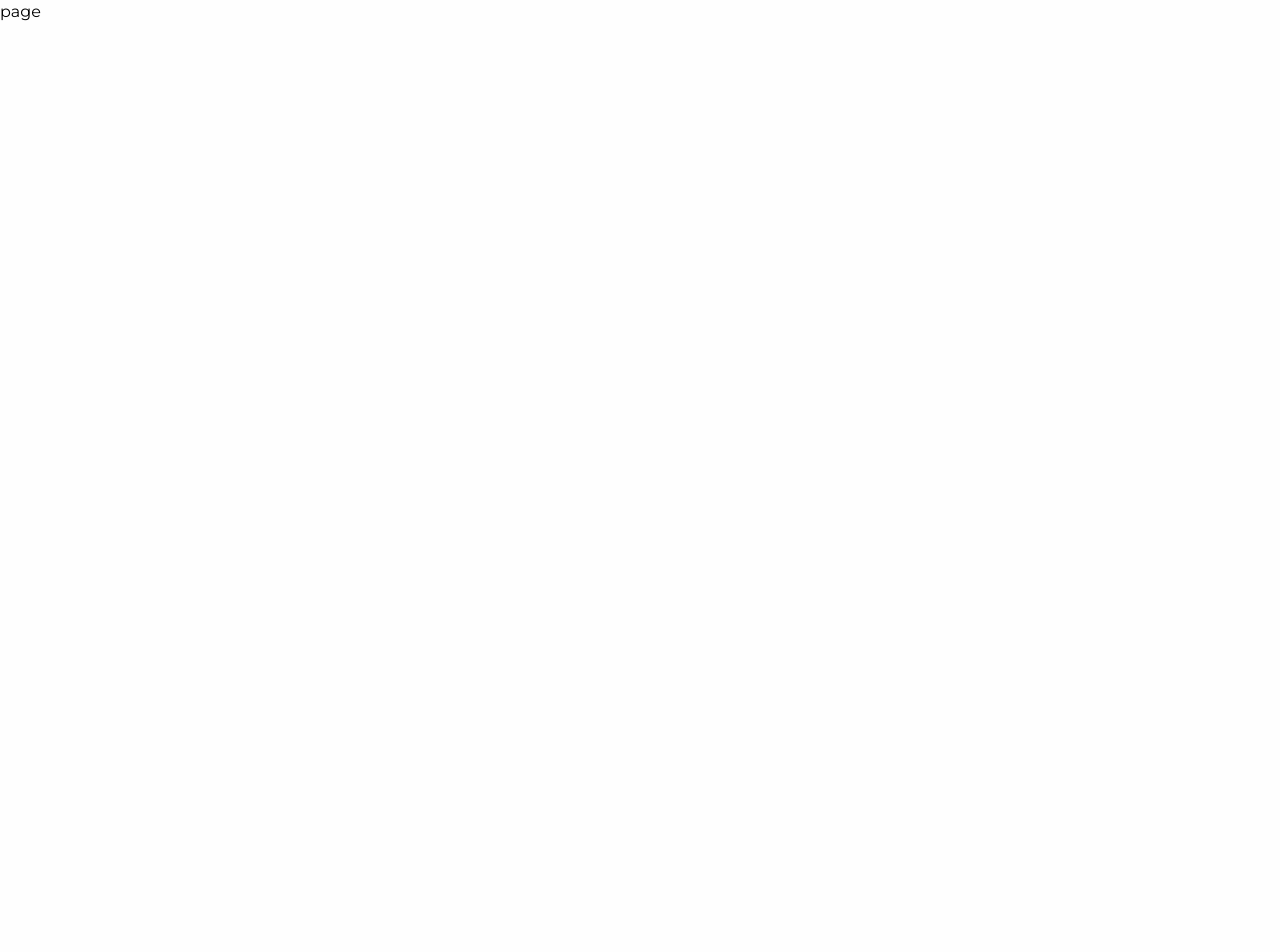
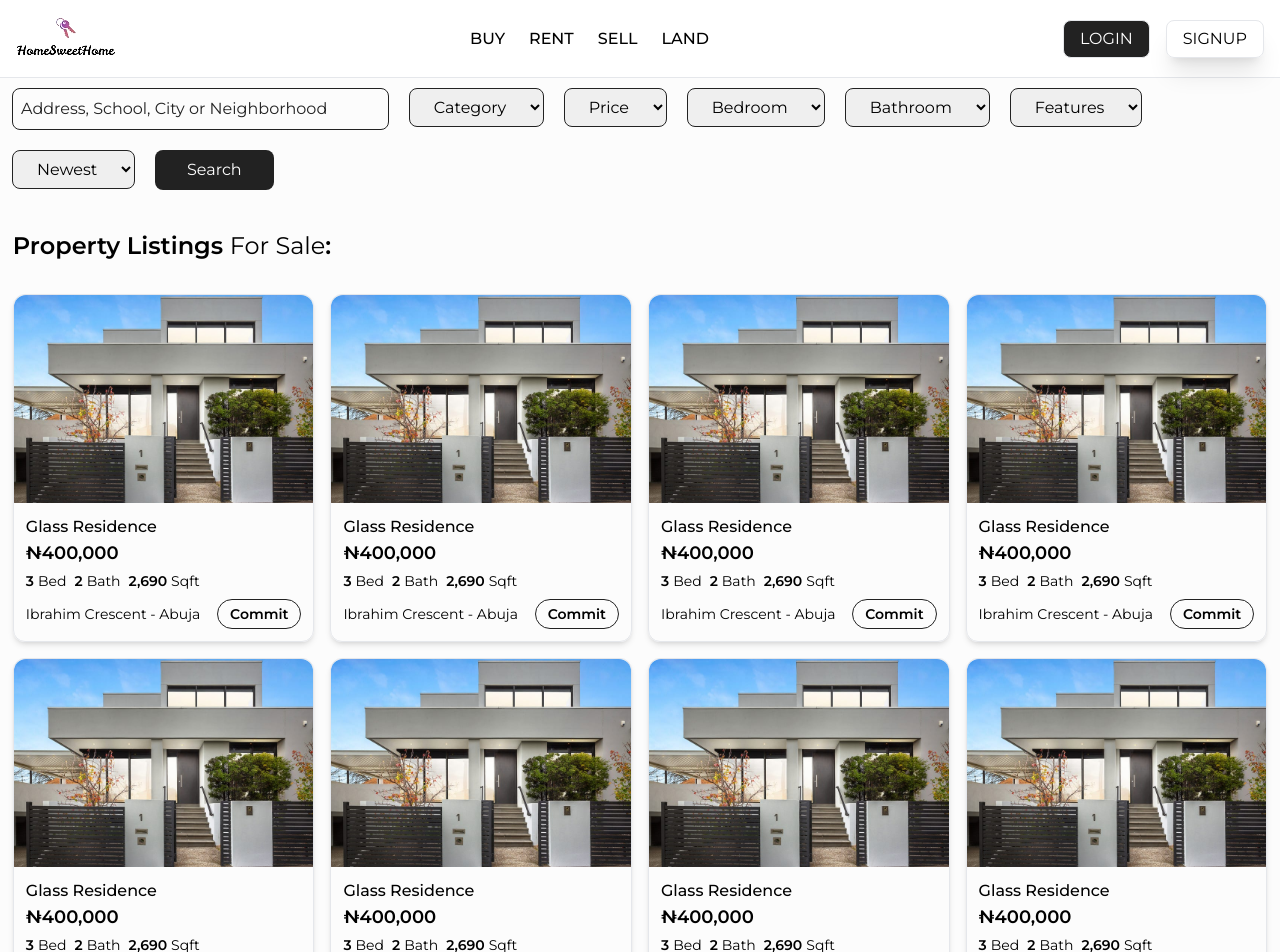
Before and after one commit to Demiladeala/real-estate-app, a Next.js app: page /BuyListings in a window 1280 px wide. Shown: the top 952 px of the page. Before the commit the page ends 800 px from the top, so only its background shows below. Built offline with nearby package versions, Linux system fonts and the light colour scheme.

Commit message:
complete rent and sell properties design

```diff
--- a/src/app/BuyListings/page.tsx
+++ b/src/app/BuyListings/page.tsx
@@ -1,10 +1,25 @@
 import React from 'react'
+import Navbar from '../components/Navbar'
+import Footer from '../components/Footer'
+import BuyListings from '../components/BuyListings'
 
 type Props = {}
 
 const page = (props: Props) => {
   return (
-    <div>page</div>
+    <div>
+      <section id='navbar'>
+        <Navbar />
+      </section>
+
+      <section id='buyListings'>
+        <BuyListings />
+      </section>
+
+      <section>
+        <Footer />
+      </section>
+    </div>
   )
 }
 
--- a/src/app/LandListings/page.tsx
+++ b/src/app/LandListings/page.tsx
@@ -1,10 +1,25 @@
 import React from 'react'
+import LandListings from '../components/LandListings'
+import Navbar from '../components/Navbar'
+import Footer from '../components/Footer'
 
 type Props = {}
 
 const page = (props: Props) => {
   return (
-    <div>page</div>
+    <div>
+      <section id='navbar'>
+        <Navbar />
+      </section>
+
+      <section id='landListings'>
+        <LandListings />
+      </section>
+
+      <section>
+        <Footer />
+      </section>
+    </div>
   )
 }
 
--- a/src/app/RentListings/page.tsx
+++ b/src/app/RentListings/page.tsx
@@ -1,10 +1,25 @@
 import React from 'react'
+import RentListings from '../components/RentListings'
+import Navbar from '../components/Navbar'
+import Footer from '../components/Footer'
 
 type Props = {}
 
 const page = (props: Props) => {
   return (
-    <div>page</div>
+    <div>
+      <section id='navbar'>
+        <Navbar />
+      </section>
+
+      <section id='rentListings'>
+        <RentListings />
+      </section>
+
+      <section>
+        <Footer />
+      </section>
+    </div>
   )
 }
 
--- /dev/null
+++ b/src/app/components/BuyListings.tsx
@@ -0,0 +1,39 @@
+import React from 'react'
+import SearchListings from './SearchListings'
+import PropertiesCard from './PropertiesCard'
+import Experts from './Experts'
+import ClientsMarquee from './ClientsMarquee'
+
+type Props = {}
+
+const BuyListings = (props: Props) => {
+  return (
+    <div className='relative mt-20'>
+        <SearchListings />
+
+        <div className='w-[95%] lg:w-[98%] mx-auto mt-8'>
+            <h2 className='font-semibold text-xl lg:text-2xl'>Property Listings <span className='font-normal'>For Sale</span>:</h2>
+
+            <div className='my-8 w-full grid grid-cols-1 sm:grid-cols-2 lg:grid-cols-3 xl:grid-cols-4 gap-8 lg:gap-4'>
+                <PropertiesCard />
+                <PropertiesCard />
+                <PropertiesCard />
+                <PropertiesCard />
+                <PropertiesCard />
+                <PropertiesCard />
+                <PropertiesCard />
+                <PropertiesCard />
+                <PropertiesCard />
+                <PropertiesCard />
+                <PropertiesCard />
+                <PropertiesCard />
+            </div>
+
+            <Experts />
+        </div>
+        <ClientsMarquee />
+    </div>
+  )
+}
+
+export default BuyListings
--- /dev/null
+++ b/src/app/components/LandListings.tsx
@@ -0,0 +1,39 @@
+import React from 'react'
+import SearchListings from './SearchListings'
+import PropertiesCard from './PropertiesCard'
+import Experts from './Experts'
+import ClientsMarquee from './ClientsMarquee'
+
+type Props = {}
+
+const LandListings = (props: Props) => {
+  return (
+    <div className='relative mt-20'>
+        <SearchListings />
+
+        <div className='w-[95%] lg:w-[98%] mx-auto mt-8'>
+            <h2 className='font-semibold text-xl lg:text-2xl'>Lands <span className='font-normal'>For Sale</span>:</h2>
+
+            <div className='my-8 w-full grid grid-cols-1 sm:grid-cols-2 lg:grid-cols-3 xl:grid-cols-4 gap-8 lg:gap-4'>
+                <PropertiesCard />
+                <PropertiesCard />
+                <PropertiesCard />
+                <PropertiesCard />
+                <PropertiesCard />
+                <PropertiesCard />
+                <PropertiesCard />
+                <PropertiesCard />
+                <PropertiesCard />
+                <PropertiesCard />
+                <PropertiesCard />
+                <PropertiesCard />
+            </div>
+
+            <Experts />
+        </div>
+        <ClientsMarquee />
+    </div>
+  )
+}
+
+export default LandListings
--- a/src/app/components/Navbar.tsx
+++ b/src/app/components/Navbar.tsx
@@ -32,7 +32,7 @@ const Navbar = (props: Props) => {
   return (
     <>
     <div className={`z-50 fixed top-0 left-0 p-4 w-full flex justify-between items-center ${
-          hasShadow ? "bg-white shadow-xl" : "bg-transparent"
+          (hasShadow && !nav) ? "bg-white shadow-xl" : "bg-white border-b border-gray-200"
         }`}>
         <div>
             <Link href='/'>
--- /dev/null
+++ b/src/app/components/RentListings.tsx
@@ -0,0 +1,39 @@
+import React from 'react'
+import SearchListings from './SearchListings'
+import PropertiesCard from './PropertiesCard'
+import Experts from './Experts'
+import ClientsMarquee from './ClientsMarquee'
+
+type Props = {}
+
+const RentListings = (props: Props) => {
+  return (
+    <div className='relative mt-20'>
+        <SearchListings />
+
+        <div className='w-[95%] lg:w-[98%] mx-auto mt-8'>
+            <h2 className='font-semibold text-xl lg:text-2xl'>Property Listings <span className='font-normal'>For Rent</span>:</h2>
+
+            <div className='my-8 w-full grid grid-cols-1 sm:grid-cols-2 lg:grid-cols-3 xl:grid-cols-4 gap-8 lg:gap-4'>
+                <PropertiesCard />
+                <PropertiesCard />
+                <PropertiesCard />
+                <PropertiesCard />
+                <PropertiesCard />
+                <PropertiesCard />
+                <PropertiesCard />
+                <PropertiesCard />
+                <PropertiesCard />
+                <PropertiesCard />
+                <PropertiesCard />
+                <PropertiesCard />
+            </div>
+
+            <Experts />
+        </div>
+        <ClientsMarquee />
+    </div>
+  )
+}
+
+export default RentListings
--- /dev/null
+++ b/src/app/components/SearchListings.tsx
@@ -0,0 +1,66 @@
+import React from 'react'
+
+type Props = {}
+
+const SearchListings = (props: Props) => {
+  return (
+    <>
+        <div className='w-full flex flex-wrap gap-5 py-2 mb-8 px-3'>
+            <div className="w-[90%] md:w-[60%] lg:w-[30%]">
+                  <input
+                  className="relative w-full bg-transparent outline-none text-sm md:text-base p-2 border border-[#222] rounded-lg placeholder:text-[#222]"
+                  type="search"
+                  placeholder="Address, School, City or Neighborhood" />
+            </div>
+
+            <div className=''>
+                <select
+                className='outline-none border border-[#222] py-2 px-5 rounded-lg'>
+                    <option value="">Category</option>
+                </select>
+            </div>
+
+            <div className=''>
+                <select
+                className='outline-none border border-[#222] py-2 px-5 rounded-lg'>
+                    <option value="">Price</option>
+                </select>
+            </div>
+
+            <div className=''>
+                <select
+                className='outline-none border border-[#222] py-2 px-5 rounded-lg'>
+                    <option value="">Bedroom</option>
+                </select>
+            </div>
+
+            <div className=''>
+                <select
+                className='outline-none border border-[#222] py-2 px-5 rounded-lg'>
+                    <option value="">Bathroom</option>
+                </select>
+            </div>
+
+            <div className=''>
+                <select
+                className='outline-none border border-[#222] py-2 px-5 rounded-lg'>
+                    <option value="">Features</option>
+                </select>
+            </div>
+
+            <div className=''>
+                <select
+                className='outline-none border border-[#222] py-2 px-5 rounded-lg'>
+                    <option value="">Newest</option>
+                </select>
+            </div>
+
+            <div className='max-lg:w-full block lg:flex'>
+                <button className='max-lg:w-full py-2 px-8 bg-[#222] text-white rounded-lg hover:opacity-90'>Search</button>
+            </div>
+        </div>
+    </>
+  )
+}
+
+export default SearchListings
--- a/src/app/globals.css
+++ b/src/app/globals.css
@@ -6,7 +6,7 @@
   -webkit-tap-highlight-color: transparent;
 }
 body{
-  background: #fefefe;
+  background: #fcfcfc;
 }
 body::-webkit-scrollbar-thumb{
   width: 8px;
@@ -20,7 +20,7 @@ body::-webkit-scrollbar-thumb{
 }
 .footer-bg{
   width: 100%;
-  background-image: linear-gradient(#efefefc0, #efefefc0), url("../../public/footer-bg.png");
+  background-image: linear-gradient(#efefefef, #efefefef), url("../../public/footer-bg.png");
   background-repeat: no-repeat;
   background-position: center;
   background-size: cover;
```
